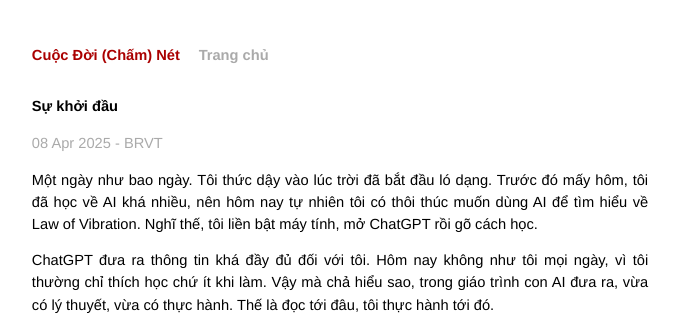
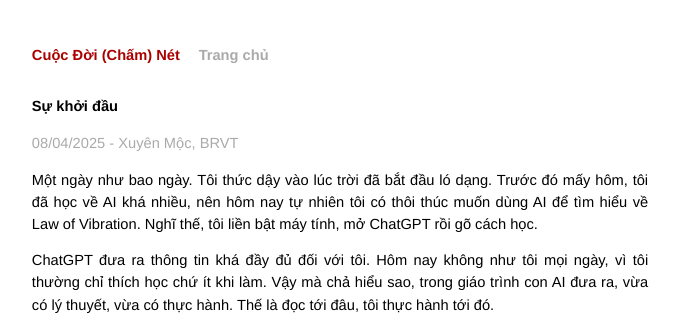
Before and after one commit to tanghongtin/cuocdoi, a Jekyll site: the page built from _posts/2025-04-08-su-khoi-dau.md, in a window 1280 px wide. Shown: the top 327 px of the page, without its empty margins (300-980 px from the left). Built offline with Jekyll 4.4.1, drawn with Linux system fonts in a browser that asks for light colours.

Commit message:
Update 2025-04-08-su-khoi-dau.md

```diff
--- a/_posts/2025-04-08-su-khoi-dau.md
+++ b/_posts/2025-04-08-su-khoi-dau.md
@@ -6,7 +6,7 @@ title: Sự khởi đầu
 {{ page.title }}
 ================
 
-<p class="meta">08 Apr 2025 - BRVT</p>
+<p class="meta">08/04/2025 - Xuyên Mộc, BRVT</p>
 
 Một ngày như bao ngày. Tôi thức dậy vào lúc trời đã bắt đầu ló dạng. Trước đó mấy hôm, tôi đã học về AI khá nhiều, nên hôm nay tự nhiên tôi có thôi thúc muốn dùng AI để tìm hiểu về Law of Vibration. Nghĩ thế, tôi liền bật máy tính, mở ChatGPT rồi gõ cách học.
 
```
